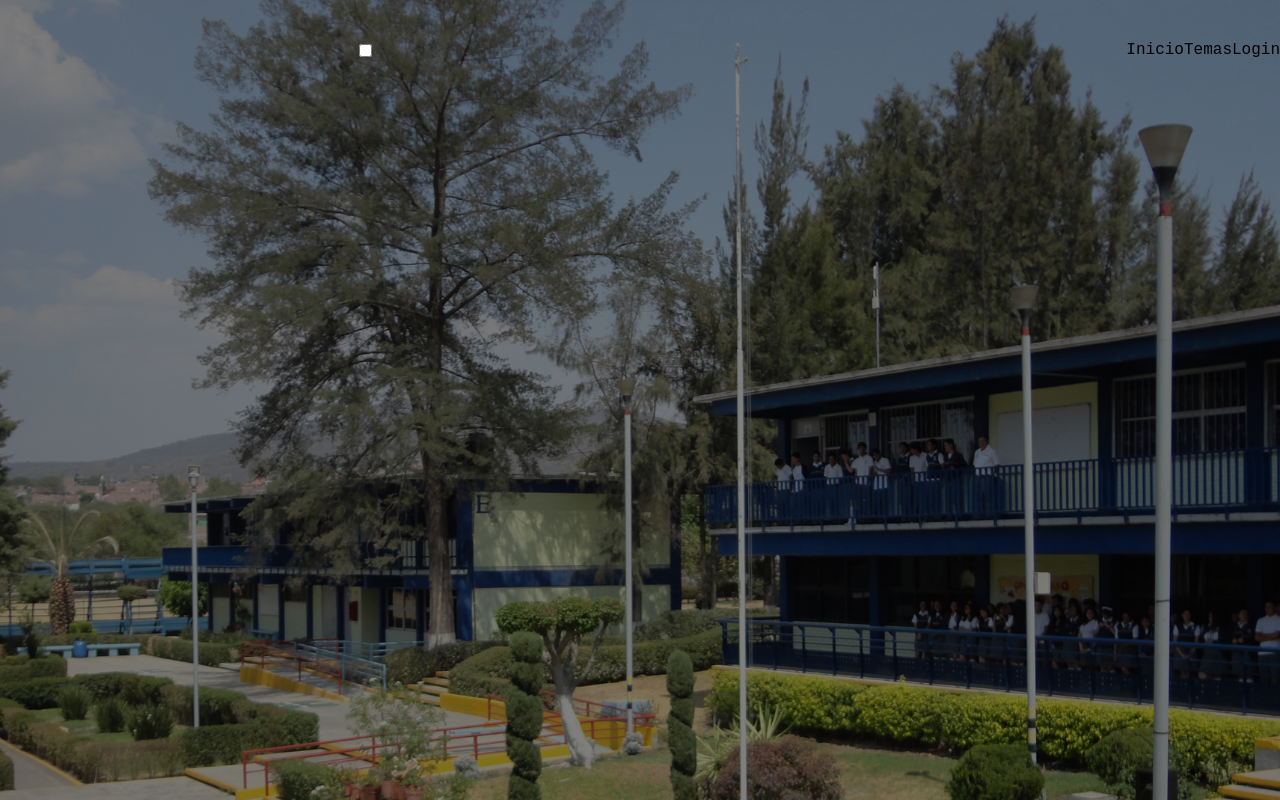
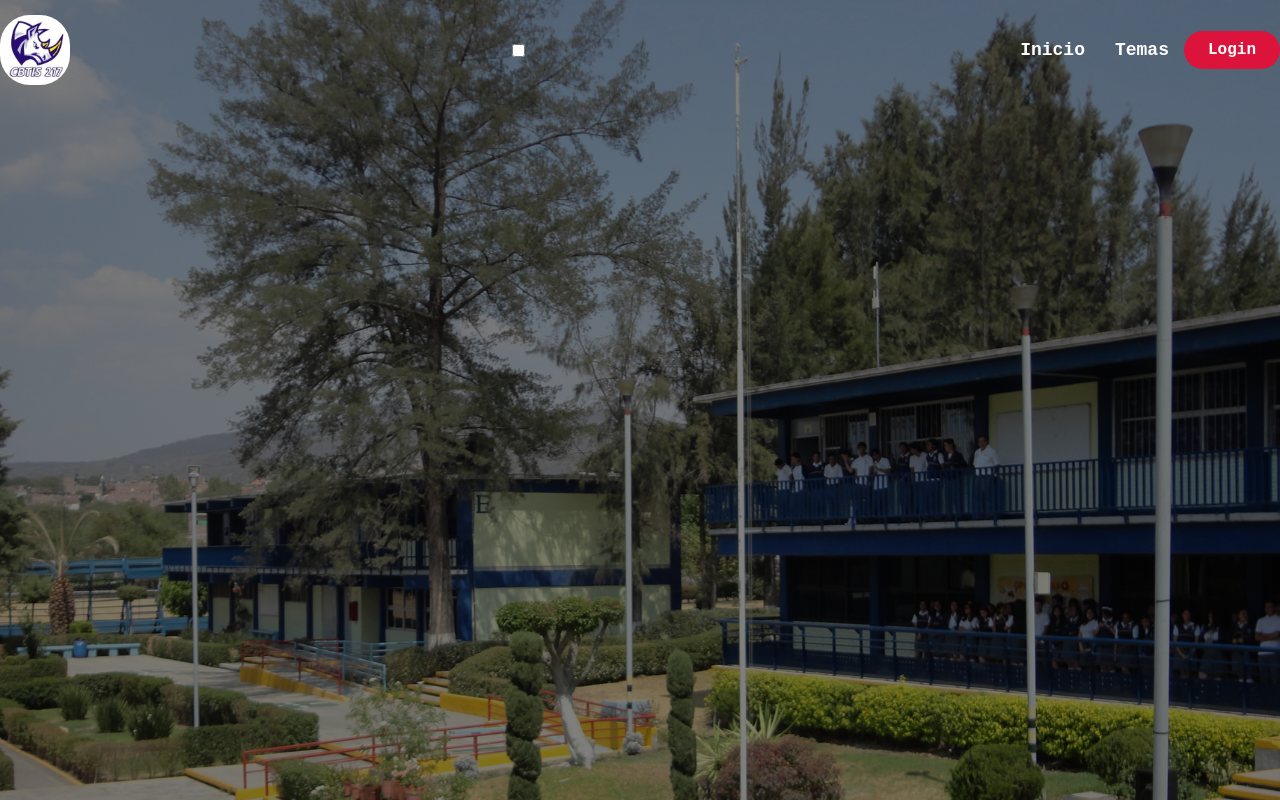
Before and after one commit to Hector-Andrey-Mtz/Trabajo2.6, a plain HTML site: page index.html in a window 1280 px wide. Shown: the top 800 px of the page. Drawn offline with Linux system fonts and the light colour scheme.

Commit message:
Se subio la segunda actualizacion al header(estilos)

```diff
--- a/index.html
+++ b/index.html
@@ -8,15 +8,15 @@
 </head>
 <body>
     <header class="encabezado" id="encabezado">
-        <img src="" class="logo" alt="">
+        <img src="images/logocbtis.jpeg" class="logo" alt="">
         <input type="checkbox" id="menu">
         <label for="menu">
-            <img src="" class="menu-icono" alt="">
+            <img src="images/descargar.png" class="menu-icono" alt="">
         </label>
         <ul class="menu">
             <li class="item">Inicio</li>
             <li class="item">Temas</li>
-            <li class="item">Login</li>
+            <li class="btnlogin">Login</li>
         </ul>
     </header>
 </body>
--- a/style.css
+++ b/style.css
@@ -24,11 +24,42 @@ header{
     padding: 0, 5%;
     height: 100px;
 }
+/*ESTILO DEL HEADER*/
 .logo{
-    height: 50px;
+    height: 70px;
+    border-radius: 30px;
 }
 .menu{
     display: flex;
     justify-content: center;
     align-items: center;
 }
+.menu-icono{
+    border-radius: 30px;
+    height: 60px;
+}
+.item{
+    margin: 0 15px;
+    font-size: 18px;
+    color: white;
+    font-weight: 600;
+    cursor: pointer;
+}
+.item:hover{
+    color: blue;
+}
+label{
+    cursor: pointer;
+    display: none;
+}
+.btnlogin{
+    padding: 10px 24px;
+    border-radius: 30px;
+    background-color: crimson;
+    color: white;
+    font-weight: 600;
+    cursor: pointer;
+}
+.btnlogin:hover{
+    background-color: blue ;
+}
```
Also changed, not shown: images/descargar.png (added), images/logocbtis.jpeg (added).
